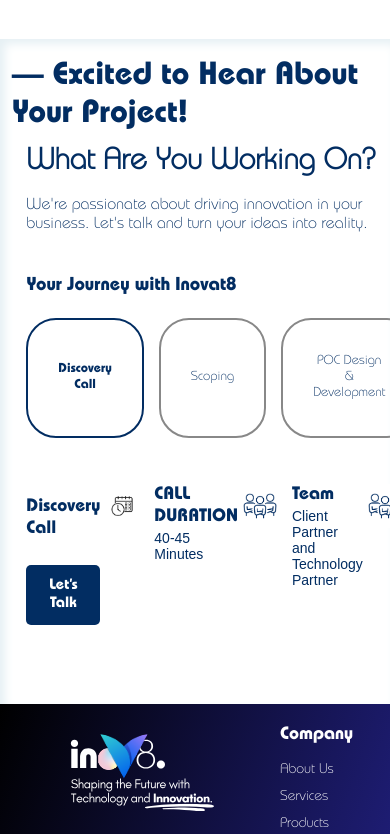
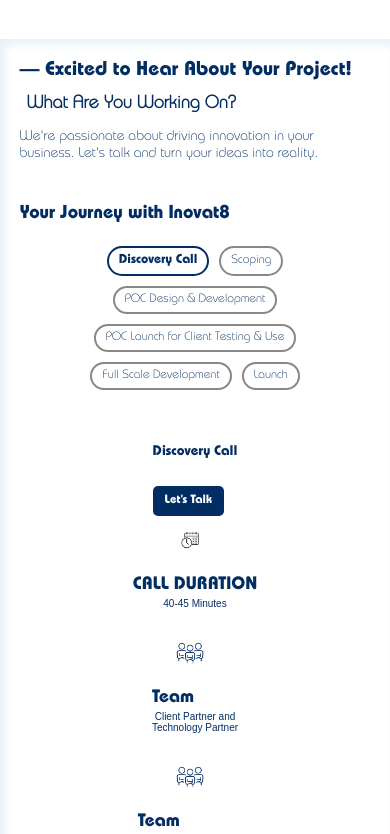
Before and after one commit to MirUmair/Inovat8, a React (Create React App) app: page / in a window 390 px wide. Shown: the part 2420-3254 px from the top of the page. Built offline with nearby package versions, Linux system fonts and the light colour scheme.

Commit message:
Clean all css files

```diff
--- a/src/pages/home/HeaderPage.js
+++ b/src/pages/home/HeaderPage.js
@@ -1,4 +1,4 @@
-import React, { useState, useEffect, useRef } from 'react';
+import React, { useState, useEffect, useRef, useMemo } from 'react';
 import '../../styles/HeaderPage.css'; // Import your CSS file
 
 import Navbar from '../../components/Navbar'; // Adjusted import path
@@ -17,8 +17,7 @@
         'Innovate with MENDIX: 10X faster enterprise solutions',
     ];
 
-    const images = [image.lightbulb1, '', image.lightbulb3, image.lightbulb4]; // Array of images corresponding to texts
-
+    const images = useMemo(() => [image.lightbulb1, '', image.lightbulb3, image.lightbulb4], [image]);
     // State to track current text index and animation state
     const [currentText, setCurrentText] = useState(0);
     const [isAnimating, setIsAnimating] = useState(false);
--- a/src/styles/BottomPage.css
+++ b/src/styles/BottomPage.css
@@ -1,12 +1,11 @@
 .project-page-container {
     padding: 20px;
-    font-family: 'Arial', sans-serif;
-    color: #2A2A2A;
+    font-family: "Arial", sans-serif;
+    color: #2a2a2a;
     background-color: #fff;
     padding-left: 3%;
     padding-right: 3%;
     box-shadow: 5px 5px 10px rgb(230, 240, 244) inset;
-
   }
 
   .page-header {
@@ -14,7 +13,7 @@
   }
 
   .page-header h1 {
-    color: #022D62;
+    color: #022d62;
     font-size: 32px;
     margin-bottom: 10px;
   }
@@ -23,9 +22,8 @@
     font-size: 30px;
     margin-top: 10px;
     margin-left: 4%;
-
-    color: #022D62;
-    font-family: 'BauhausStd-Light';
+    color: #022d62;
+    font-family: "BauhausStd-Light";
   }
 
   .page-header p {
@@ -36,7 +34,7 @@
   .journey-section {
     margin-top: 40px;
     text-align: left;
-    color: #022D62;
+    color: #022d62;
     margin-left: 4%;
   }
 
@@ -55,35 +53,33 @@
     font-size: small;
     cursor: pointer;
     transition: background 0.3s ease;
-    color: #022D62;
+    color: #022d62;
   }
 
   .journey-btn:hover {
-    background-color: #F0F0F0;
+    background-color: #f0f0f0;
   }
 
   .journey-btn.active {
-    border-color: #022D62;
-    color: #022D62;
+    border-color: #022d62;
+    color: #022d62;
     font-size: small;
-    font-family: 'Bauhaus';
+    font-family: "Bauhaus";
   }
 
   .discovery-call {
     margin-top: 40px;
     text-align: left;
-    color: #022D62;
+    color: #022d62;
     font-size: small;
     margin-left: 4%;
-    margin-Right: 4%;
-
+    margin-right: 4%;
   }
 
   .talk-button {
     padding: 12px 20px;
-    background: #022D62;
-    font-family: 'Bauhaus';
-
+    background: #022d62;
+    font-family: "Bauhaus";
     color: white;
     font-size: 15px;
     border-radius: 5px;
@@ -94,6 +90,7 @@
 
   .call-details {
     display: flex;
+    flex-wrap: wrap;
   }
 
   .icon {
@@ -106,6 +103,7 @@
     flex: 1;
     display: flex;
     text-align: left;
+    margin-bottom: 20px;
   }
 
   .detail-box1 {
@@ -116,42 +114,38 @@
   .detail-box p {
     display: flex;
     font-weight: bold;
-    color: #022D62;
-
+    color: #022d62;
   }
 
   .detail-box1 p {
     display: flex;
-    font-family: 'Bauhaus';
+    font-family: "Bauhaus";
     font-size: large;
   }
 
   .detail-box div p {
     margin: 0;
-    font-family: 'Bauhaus';
+    font-family: "Bauhaus";
     font-size: large;
-
   }
 
   .detail-box div span {
     margin-top: 0.6vw;
+  }
 
-}
-.detail-box div{
+  .detail-box div {
     margin-top: 1.5vw;
-
   }
 
   .detail-box span {
     display: block;
     font-size: 14px;
-    color: #022D62;
+    color: #022d62;
   }
 
   .detail-box .icon {
     margin-right: 10px;
     margin-top: 1.5vw;
-
   }
 
   .detail-box:first-child {
@@ -161,3 +155,136 @@
   .detail-box:last-child {
     margin-right: 0;
   }
+
+  /* Responsive Styles */
+  @media (max-width: 1024px) {
+    .page-header h1 {
+      font-size: 28px;
+    }
+
+    .page-header h2 {
+      font-size: 26px;
+      margin-left: 2%;
+    }
+
+    .page-header p {
+      font-size: 14px;
+      margin-left: 2%;
+    }
+
+    .journey-section {
+      margin-left: 2%;
+    }
+
+    .journey-buttons {
+      flex-wrap: wrap;
+      justify-content: center;
+    }
+
+    .journey-btn {
+      padding: 8px 20px;
+      font-size: 14px;
+    }
+
+    .discovery-call {
+      margin-left: 2%;
+      margin-right: 2%;
+    }
+
+    .call-details {
+      flex-direction: column;
+      align-items: center;
+    }
+
+    .detail-box {
+      flex-direction: column;
+      align-items: center;
+      text-align: center;
+    }
+
+    .icon {
+      margin-bottom: 10px;
+    }
+  }
+
+  @media (max-width: 768px) {
+    .page-header h1 {
+      font-size: 24px;
+    }
+
+    .page-header h2 {
+      font-size: 22px;
+    }
+
+    .journey-buttons {
+      gap: 10px;
+    }
+
+    .journey-btn {
+      padding: 6px 15px;
+      font-size: 12px;
+    }
+
+    .talk-button {
+      padding: 10px 15px;
+      font-size: 14px;
+    }
+
+    .detail-box span {
+      font-size: 12px;
+    }
+  }
+
+  @media (max-width: 480px) {
+    .project-page-container {
+      padding-left: 5%;
+      padding-right: 5%;
+    }
+
+    .page-header h1 {
+      font-size: 20px;
+    }
+
+    .page-header h2 {
+      font-size: 18px;
+    }
+
+    .page-header p,
+    .journey-section {
+      margin-left: 0;
+    }
+
+    .journey-btn {
+      padding: 5px 10px;
+      font-size: 12px;
+    }
+
+    .discovery-call {
+      font-size: 12px;
+      margin-left: 0;
+      margin-right: 0;
+    }
+
+    .talk-button {
+      padding: 8px 12px;
+      font-size: 12px;
+    }
+
+    .detail-box p {
+      font-size: 12px;
+    }
+
+    .detail-box1 p {
+      font-size: 14px;
+    }
+
+    .detail-box span {
+      font-size: 10px;
+    }
+
+    .icon {
+      width: 36px;
+      height: 36px;
+
+    }
+  }
--- a/src/styles/Footer.css
+++ b/src/styles/Footer.css
@@ -95,16 +95,14 @@
 .newsletter-form {
   display: flex;
   align-items: center;
-  margin-bottom: 10px;
   background-color: white;
-  border-radius: 50px;
+  border-radius: 30px;
 }
 
 .newsletter-form input {
-  padding: 5px 10px;
+  padding: 0 20px;
   border: none;
   border-radius: 50px;
-  margin-right: 10px;
   flex: 1;
   font-size: 14px;
   color: #333;
@@ -112,19 +110,16 @@
 }
 
 .newsletter-form button {
-  background-color: transparent;
   border: none;
-  padding: 5px;
+  padding: 1px;
   cursor: pointer;
   border-radius: 50%;
-  display: flex;
   align-items: center;
-  justify-content: center;
 }
 
 .newsletter-form button img {
-  width: 18px;
-  height: 18px;
+  width: 30px;
+  height: 30px;
   margin-right: 10px;
 }
 
@@ -159,3 +154,76 @@
 .footer-bottom p {
   margin-left: 3%;
 }
+
+/* Responsive Styles */
+@media (max-width: 1024px) {
+  .footer-logo img {
+    width: 180px;
+  }
+
+  .footer-section {
+    padding: 0 15px;
+    text-align: center;
+  }
+
+  .footer-bottom {
+    flex-direction: column;
+    align-items: center;
+    text-align: center;
+  }
+
+  .footer-links {
+    justify-content: center;
+  }
+
+  .footer-links a {
+    margin: 0 20px;
+  }
+}
+
+@media (max-width: 768px) {
+  .footer-container {
+    flex-direction: column;
+    align-items: center;
+  }
+
+  .footer-logo img {
+    width: 150px;
+  }
+
+  .footer-section h3 {
+    font-size: 16px;
+  }
+
+  .footer-section ul li,
+  .footer-section p {
+    font-size: 12px;
+  }
+
+  .footer-links a {
+    margin: 0 15px;
+  }
+}
+
+@media (max-width: 480px) {
+  .footer-logo img {
+    width: 120px;
+  }
+
+  .footer-section h3 {
+    font-size: 14px;
+  }
+
+  .footer-section ul li,
+  .footer-section p {
+    font-size: 10px;
+  }
+
+  .footer-links a {
+    margin: 0 10px;
+  }
+
+  .footer-bottom p {
+    margin-left: 0;
+  }
+}
--- a/src/styles/MiddleHeader.css
+++ b/src/styles/MiddleHeader.css
@@ -13,7 +13,6 @@
   padding-top: 10px;
   padding-bottom: 10px;
 }
-
 
 .innovation-section {
   display: flex;
@@ -32,35 +31,30 @@
 .offer-text {
   flex: 1;
   width: 50%;
-  background: linear-gradient(to right, #FFEDBC,#F7C8D7);
+  background: linear-gradient(to right, #ffedbc, #f7c8d7);
   padding: 0 4vw 2vw;
 }
-
+.offer-text h2 {
+  font-family: "Bauhaus";
+  color: #001d3d;
+}
 .offer-text h3 {
   font-size: 2.5em;
-  font-family: 'Bauhaus';
-  color: #001d3d;
-
-}
-
-.offer-text h2 {
-  font-family: 'Bauhaus';
-  color: #001d3d;
-
-}
-
-.offer-text h4 {
-  font-family: 'Bauhaus';
+  font-family: "Bauhaus";
   color: #001d3d;
 }
-.offer-text h5{
-  font-family: 'BauhausStd-Light';
+.offer-text h4 {
+  font-family: "Bauhaus";
+  color: #001d3d;
+}
+.offer-text h5 {
+  font-family: "BauhausStd-Light";
   font-size: 20px;
   font-weight: lighter;
 }
-.offer-text span{
+.offer-text span {
   font-size: 24px;
-  font-family: 'Bauhaus';
+  font-family: "Bauhaus";
   color: #001d3d;
 }
 .offer-text p {
@@ -83,7 +77,6 @@
 .btnContainer {
   align-items: flex-end;
   margin-left: 30vw;
-
 }
 
 .slider {
@@ -109,24 +102,20 @@
 .slide h3 {
   color: #001d3d;
   font-weight: bold;
-  font-family: 'Bauhaus';
-
+  font-family: "Bauhaus";
 }
 
 .slide p {
-
   line-height: 1.6;
-
 }
 
 .view-services {
   color: #001d3d;
-  font-family: 'Bauhaus';
-
+  font-family: "Bauhaus";
 }
-.view-services span{
-margin-left:8px ;
-color: #001d3d  !important;
+.view-services span {
+  margin-left: 8px;
+  color: #001d3d !important;
 }
 .controls {
   position: absolute;
@@ -136,6 +125,8 @@
   justify-content: space-between;
   padding: 0 20px;
   z-index: 10;
+  opacity: 0.8;
+  transition: opacity 0.3s ease-in-out;
 }
 
 button {
@@ -156,14 +147,8 @@
   outline: none;
 }
 
-.controls {
-  opacity: 0.8;
-  transition: opacity 0.3s ease-in-out;
-}
-
 /* General container for the slider and controls */
 .slider-wrapper {
-
   width: 50%;
 }
 
@@ -186,14 +171,12 @@
 
 .control.next {
   border-width: 1rem;
-  border-color: #1CB5E0;
+  border-color: #1cb5e0;
 }
 
 .control:hover {
   color: #104351;
 }
-
-
 
 .slider {
   display: flex;
@@ -213,7 +196,6 @@
 }
 
 .slide p {
-
   line-height: 1.6;
 }
 
@@ -221,7 +203,6 @@
 button:focus {
   outline: none;
 }
-
 
 .offer-text a {
   color: #001d3d;
@@ -245,12 +226,10 @@
 .service-card {
   background-color: #e6e6ff;
   border-radius: 5%;
-
 }
 
 .service {
   width: 15%;
-
 }
 
 .service-card h3 {
@@ -261,7 +240,10 @@
 
 /* Trusted By and What We Offer Sections */
 .trusted-by-section {
-  background-color: '#fff';
+  background-color: "#fff";
+  background-color: #fff;
+  padding-left: 2vw;
+  padding-top: 1vh;
 }
 
 .innovation-section {
@@ -281,9 +263,6 @@
   /* Start hidden and slightly below */
 }
 
-
-
-
 .slider {
   display: flex;
   transition: transform 0.5s ease;
@@ -294,21 +273,12 @@
   padding: 20px;
 }
 
-.control {
-  background-color: transparent;
-  border: none;
-  font-size: 30px;
-  cursor: pointer;
-  padding: 10px;
-}
-
 .btnContainer {
   display: flex;
   width: 10vw;
 }
 
 /* Trusted By and What We Offer Sections */
-.trusted-by-section,
 .innovation-section {
   opacity: 0;
   transform: translateX(-50px);
@@ -325,8 +295,6 @@
   transform: translateX(-50px);
   /* Start hidden and slightly below */
 }
-
-
 
 /* Additional styling for Trusted By section */
 .trusted-logos img {
@@ -361,14 +329,6 @@
   padding: 20px;
 }
 
-.control {
-  background-color: transparent;
-  border: none;
-  font-size: 30px;
-  cursor: pointer;
-  padding: 10px;
-}
-
 .btnContainer {
   display: flex;
   justify-content: space-between;
@@ -399,23 +359,11 @@
   }
 }
 
-/* Trusted By Section */
-.trusted-by-section {
-  background-color: #fff;
-   padding-left: 2vw;
-  padding-top: 1vh;
-}
-
-
 .trusted-by-title h2 {
-  font-family: 'Bauhaus';
+  font-family: "Bauhaus";
   color: #203965;
   font-size: 2em;
 }
-
-
-
-
 
 .trusted-logos img:hover {
   transform: scale(1.1);
--- a/src/styles/ReasonsSection.css
+++ b/src/styles/ReasonsSection.css
@@ -3,24 +3,29 @@
   background-color: #fff;
   padding: 40px;
 }
-
 .reasons-section h3 {
   font-family: 'Bauhaus';
   color: #203965;
   font-size: 2em;
 }
-
-.reasons-grid {
-  display: grid;
-  grid-template-columns: repeat(4, 1fr);
-  gap: 20px;
-}
-
 .reason {
   padding: 20px;
   opacity: 0;
   transform: translateX(-50px);
   transition: opacity 0.8s ease, transform 0.8s ease;
+}
+.reason h4 {
+  color: #001d3d;
+  font-family: 'Bauhaus';
+}
+.reason p {
+  margin-top: 10px;
+  font-size: 0.9em;
+}
+.reasons-grid {
+  display: grid;
+  grid-template-columns: repeat(4, 1fr);
+  gap: 20px;
 }
 
 .hidden {
@@ -33,15 +38,6 @@
   transform: translateX(0); /* Slide in to the correct position */
 }
 
-.reason h4 {
-  color: #001d3d;
-  font-family: 'Bauhaus';
-}
-
-.reason p {
-  margin-top: 10px;
-  font-size: 0.9em;
-}
 
 /* Media Queries for responsiveness */
 @media (max-width: 1024px) {
```
Lines whose indentation alone changed are shown as unchanged.
